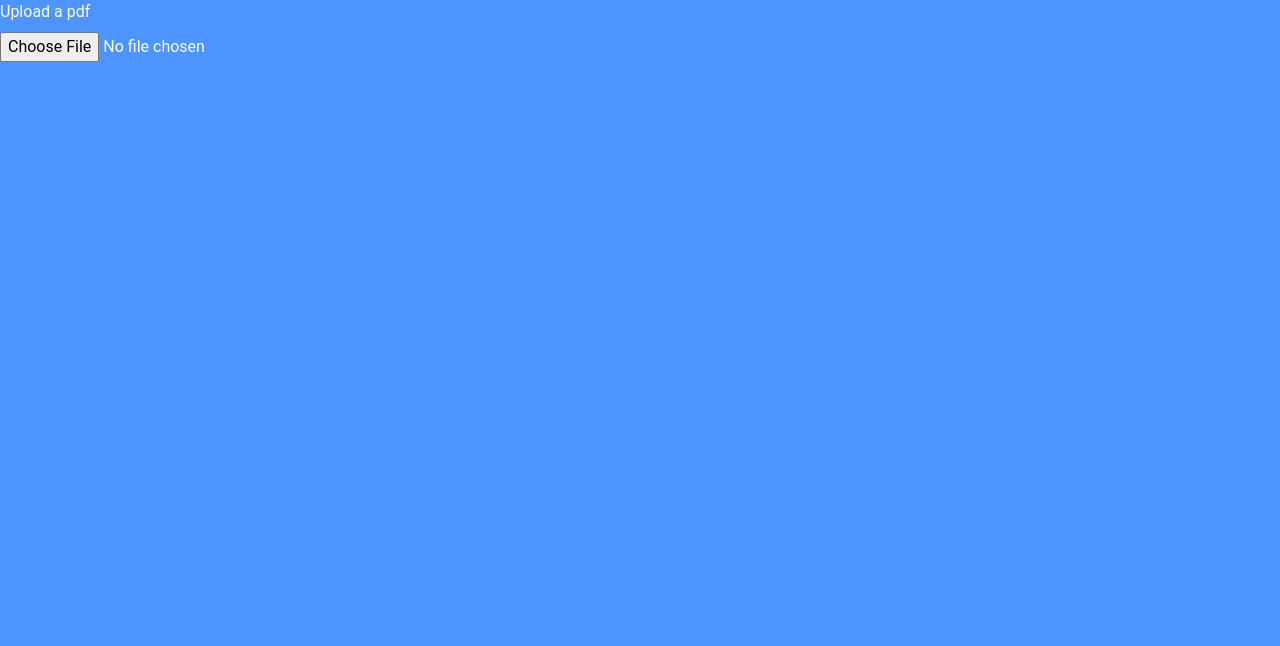
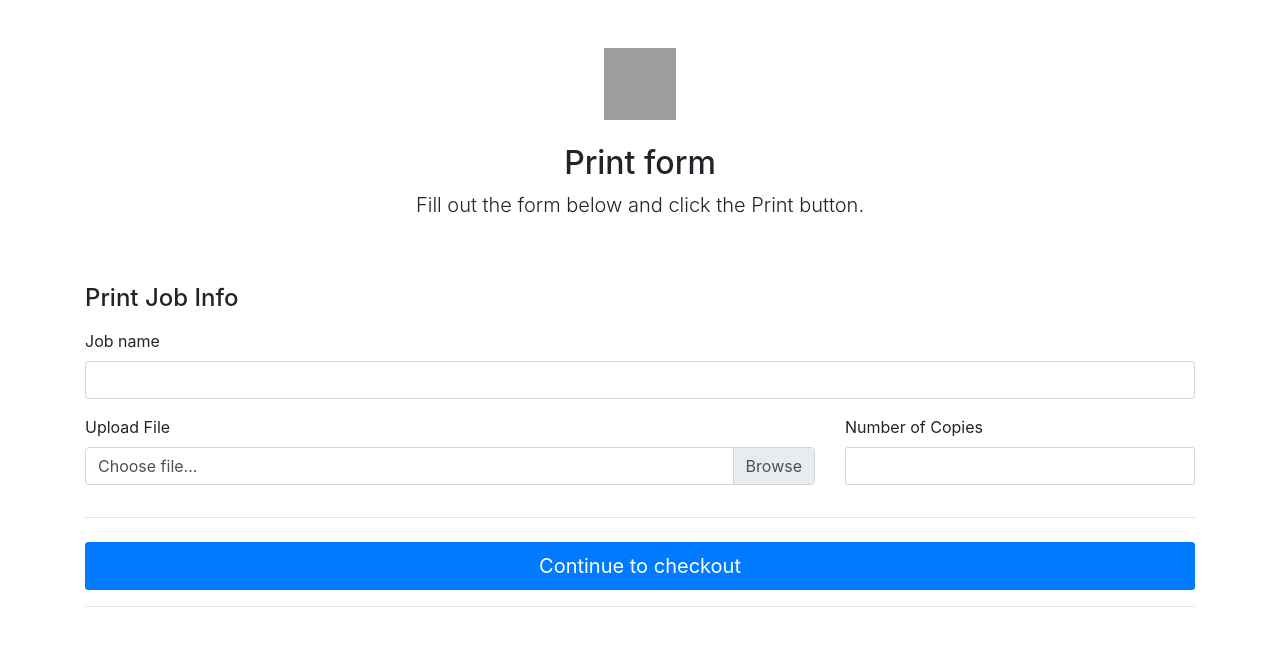
Before and after one commit to ubrandrew/315-printer, a Flask app: page / in a window 1280 px wide. Shown: the top 646 px of the page. Run offline with Flask 2, Linux system fonts and the light colour scheme; some libraries are stand-ins or nearby versions; grey boxes are pictures that could not be loaded.

Commit message:
Adding more views

```diff
--- a/app.py
+++ b/app.py
@@ -1,5 +1,5 @@
 from flask import Flask, escape, request, render_template, flash, redirect, url_for
-from forms import LoginForm
+from forms import LoginForm, GuestForm, RegistrationForm, PrintForm
 from flask_bcrypt import Bcrypt
 import os
 
@@ -11,13 +11,18 @@ bcrypt = Bcrypt(app)
 @app.route('/')
 @app.route('/home')
 def home():
-    return render_template('home.html', title='home')
+    form = PrintForm()
+    if form.validate_on_submit():
+         pass
+    return render_template('home.html', title='home', form=form)
 
 @app.route('/login', methods=['GET', 'POST'])
 def login():
-    form = LoginForm()
+    form = GuestForm()
     if form.validate_on_submit():
-        if form.password.data == PASS:
+        hashed_password = bcrypt.generate_password_hash(form.password.data).decode('utf-8')
+        print(hashed_password)
+        if bcrypt.check_password_hash(hashed_password, PASS):
             flash('Login successful', 'success')
             return redirect(url_for('home'))
         else:
--- a/forms.py
+++ b/forms.py
@@ -1,7 +1,23 @@
 from flask_wtf import FlaskForm
-from wtforms import PasswordField, SubmitField
-from wtforms.validators import DataRequired
+from wtforms import PasswordField, SubmitField, TextField, FileField, IntegerField
+from wtforms.validators import DataRequired, Email
 
 class LoginForm(FlaskForm):
+    email = TextField('Email')
     password = PasswordField('Password', validators=[DataRequired()])
     submit = SubmitField('Submit')
+
+class GuestForm(FlaskForm):
+    password = PasswordField('Password', validators=[DataRequired()])
+    submit = SubmitField('Submit')
+
+class RegistrationForm(FlaskForm):
+    email = TextField('Email')
+    password = PasswordField('Password', validators=[DataRequired()])
+    submit = SubmitField('Submit')
+
+class PrintForm(FlaskForm):
+    name = PasswordField('Job Name', validators=[DataRequired()])
+    input_file = FileField('Upload File', validators=[DataRequired()])
+    quantity = IntegerField("Quantity", default=1)
+    submit = SubmitField('Submit')
--- a/templates/authenticate.html
+++ b/templates/authenticate.html
@@ -3,6 +3,7 @@
 {% endblock %}
 {% block content %}
 
+<body class="login-body">
     <div class="signup-form">
         {% with messages=get_flashed_messages(with_categories=true) %}
         {% if messages %}
@@ -30,4 +31,5 @@
             </div>
         </form>
     </div>
+</body>
 {% endblock %}
--- a/templates/home.html
+++ b/templates/home.html
@@ -3,24 +3,51 @@
 {% endblock %}
 {% block content %}
 
-<div>
-    {% with messages=get_flashed_messages(with_categories=true) %}
-    {% if messages %}
-    {% for category, message in messages %}
-    <div class="alert alert-{{category}}">
-        {{message}}
+<div class="container">
+    <div class="py-5 text-center">
+        <img class="d-block mx-auto mb-4" src="/docs/4.4/assets/brand/bootstrap-solid.svg" alt="" width="72"
+            height="72">
+        <h2>Print form</h2>
+        <p class="lead">Fill out the form below and click the Print button.</p>
     </div>
-    {%endfor%}
-    {%endif%}
-    {%endwith%}
 
-    <div class="print-form">
-        <form>
-            <div class="form-group">
-                <label for="exampleFormControlFile1">Upload a pdf</label>
-                <input type="file" class="form-control-file" id="exampleFormControlFile1">
-            </div>
-        </form>
+    <div class="row">
+        <div class="col-md-12 order-md-1">
+            <h4 class="mb-3">Print Job Info</h4>
+            <form class="needs-validation" novalidate>
+                <div class="row">
+                    <div class="col-md-12 mb-3">
+                        <label for="firstName">Job name</label>
+                        <input type="text" class="form-control" id="firstName" placeholder="" value="" required>
+                    </div>
+                </div>
+
+
+                <div class="row">
+                    <div class="col-md-8 mb-3">
+                        <label for="inputGroupFile01">Upload File</label>
+                        <div class="custom-file">
+                            <input type="file" class="custom-file-input" id="validatedCustomFile" required>
+                            <label class="custom-file-label" for="validatedCustomFile">Choose file...</label>
+                            <div class="invalid-feedback">Example invalid custom file feedback</div>
+                        </div>
+
+                    </div>
+                    <div class="col-md-4 mb-3">
+                        <label for="quantity">Number of Copies</label>
+                        <div class="custom-file">
+                            <input type="number" class="form-control" id="quantity">
+                        </div>
+                    </div>
+                </div>
+
+                <hr class="mb-4">
+                <button class="btn btn-primary btn-lg btn-block" type="submit">Continue to checkout</button>
+                <hr class="mb-4">
+
+            </form>
+        </div>
     </div>
 </div>
+
 {% endblock %}
--- a/templates/main.html
+++ b/templates/main.html
@@ -26,17 +26,12 @@
         crossorigin="anonymous"></script>
 
     <style type="text/css">
-        body {
+        .login-body {
             color: #fff;
             background: #4d94ff;
             font-family: 'Roboto', sans-serif;
         }
 
-        .form-control {
-            height: 40px;
-            box-shadow: none;
-            color: #969fa4;
-        }
 
         .form-control:focus {
             border-color: #5cb85c;
```
Lines whose indentation alone changed are shown as unchanged.
